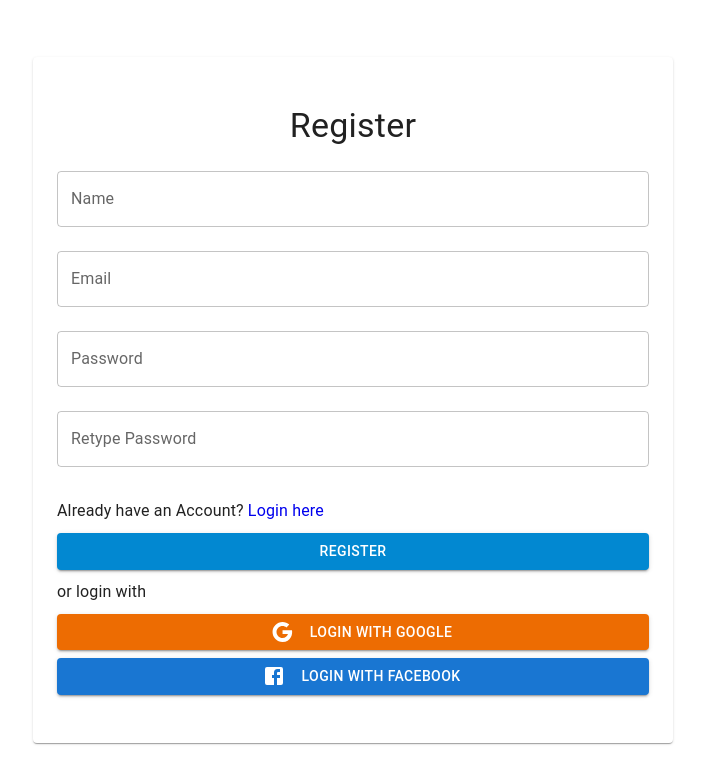
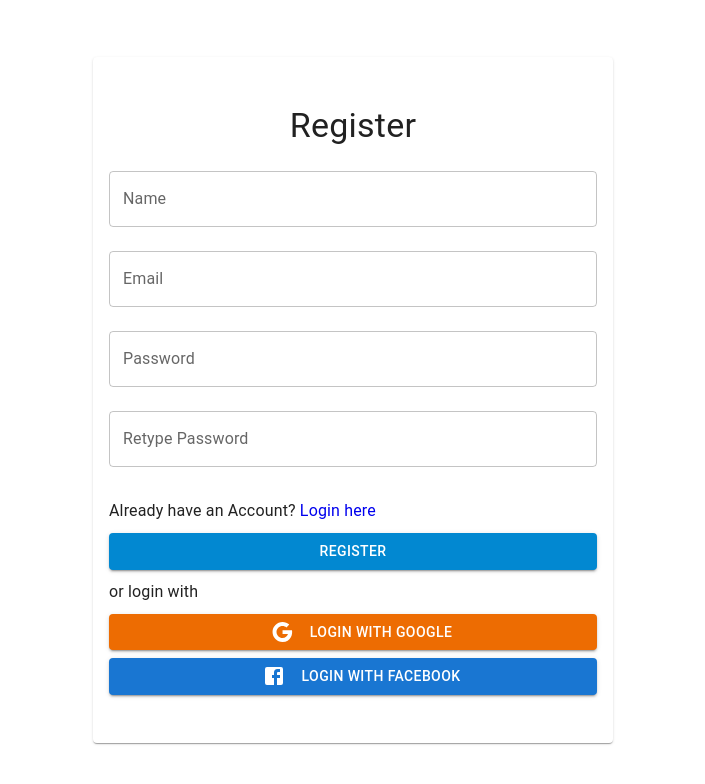
Before and after one commit to messManOrg/messMan, a React (Create React App) app: page /register in a window 1280 px wide. Shown: the top 784 px of the page, without its empty margins (287-992 px from the left). Built offline with nearby package versions, Linux system fonts and the light colour scheme.

Commit message:
create auth layout

```diff
--- /dev/null
+++ b/src/components/AuthLayout/index.tsx
@@ -0,0 +1,24 @@
+import { Card, Container } from '@mui/material';
+import { CardContainer } from '../Styles/style';
+
+const AuthLayout: React.FC = ({ children }) => {
+   return (
+      <>
+         <CardContainer>
+            <Container maxWidth='sm'>
+               <Card
+                  sx={{
+                     py: '3rem',
+                     px: '1rem',
+                     m: '1rem',
+                  }}
+               >
+                  {children}
+               </Card>
+            </Container>
+         </CardContainer>
+      </>
+   );
+};
+
+export default AuthLayout;
--- a/src/pages/ForgetPassword/index.tsx
+++ b/src/pages/ForgetPassword/index.tsx
@@ -1,20 +1,12 @@
-import { Button, Card, TextField, Typography } from '@mui/material';
+import { Button, TextField, Typography } from '@mui/material';
 import { Box } from '@mui/system';
 import React from 'react';
 import { Link } from 'react-router-dom';
-import { CardContainer } from './styles';
+import AuthLayout from '../../components/AuthLayout';
 
 export const ForgetPassword: React.FC = () => {
    return (
-      <CardContainer>
-         <Card
-            sx={{
-               width: { sm: '100%', md: '50%' },
-               py: '3rem',
-               px: '1.5rem',
-               m: '1rem',
-            }}
-         >
+      <AuthLayout>
          <Typography variant='h4' gutterBottom sx={{ textAlign: 'center' }}>
             Forget Password
          </Typography>
@@ -36,7 +28,6 @@ export const ForgetPassword: React.FC = () => {
                Register here
             </Link>
          </Typography>
-         </Card>
-      </CardContainer>
+      </AuthLayout>
    );
 };
--- a/src/pages/Login/index.tsx
+++ b/src/pages/Login/index.tsx
@@ -1,9 +1,9 @@
-import { Button, Typography, Card, Box, TextField } from '@mui/material';
+import { Button, Typography, Box, TextField } from '@mui/material';
 import { useLocation, useNavigate, Link } from 'react-router-dom';
 import { useAuth } from '../../store/context/auth/AuthProvider';
-import { CardContainer } from './styles';
 import GoogleIcon from '@mui/icons-material/Google';
 import FacebookIcon from '@mui/icons-material/Facebook';
+import AuthLayout from '../../components/AuthLayout';
 
 const Login: React.FC = () => {
    let navigate = useNavigate();
@@ -19,15 +19,7 @@ const Login: React.FC = () => {
    };
 
    return (
-      <CardContainer>
-         <Card
-            sx={{
-               width: { sm: '100%', md: '50%' },
-               py: '3rem',
-               px: '1.5rem',
-               m: '1rem',
-            }}
-         >
+      <AuthLayout>
          <Typography variant='h4' gutterBottom sx={{ textAlign: 'center' }}>
             Login
          </Typography>
@@ -95,8 +87,7 @@ const Login: React.FC = () => {
             <FacebookIcon sx={{ mx: '1rem' }} />
             Login With Facebook
          </Button>
-         </Card>
-      </CardContainer>
+      </AuthLayout>
    );
 };
 
--- a/src/pages/Login/styles.ts
+++ /dev/null
@@ -1,13 +0,0 @@
-import { styled } from '@mui/material';
-import Box from '@mui/material/Box';
-
-const CardContainer = styled(Box)({
-   display: 'flex',
-   alignItems: 'center',
-   justifyContent: 'center',
-   height: '100vh',
-   width: '100vw',
-});
-
-
-export { CardContainer };
--- a/src/pages/Register/index.tsx
+++ b/src/pages/Register/index.tsx
@@ -1,9 +1,9 @@
-import { Button, Typography, Card, Box, TextField } from '@mui/material';
+import { Button, Typography, Box, TextField } from '@mui/material';
 import { useLocation, useNavigate, Link } from 'react-router-dom';
 import { useAuth } from '../../store/context/auth/AuthProvider';
-import { CardContainer } from './styles';
 import GoogleIcon from '@mui/icons-material/Google';
 import FacebookIcon from '@mui/icons-material/Facebook';
+import AuthLayout from '../../components/AuthLayout';
 
 const Register: React.FC = () => {
    let navigate = useNavigate();
@@ -19,15 +19,7 @@ const Register: React.FC = () => {
    };
 
    return (
-      <CardContainer>
-         <Card
-            sx={{
-               width: { sm: '100%', md: '50%' },
-               py: '3rem',
-               px: '1.5rem',
-               m: '1rem',
-            }}
-         >
+      <AuthLayout>
          <Typography variant='h4' gutterBottom sx={{ textAlign: 'center' }}>
             Register
          </Typography>
@@ -95,8 +87,7 @@ const Register: React.FC = () => {
             <FacebookIcon sx={{ mx: '1rem' }} />
             Login With Facebook
          </Button>
-         </Card>
-      </CardContainer>
+      </AuthLayout>
    );
 };
 
--- a/src/pages/Register/styles.ts
+++ /dev/null
@@ -1,13 +0,0 @@
-import { styled } from '@mui/material';
-import Box from '@mui/material/Box';
-
-const CardContainer = styled(Box)({
-   display: 'flex',
-   alignItems: 'center',
-   justifyContent: 'center',
-   height: '100vh',
-   width: '100vw',
-});
-
-
-export { CardContainer };
```
Also changed, not shown: src/components/Styles/style.ts (renamed from src/pages/ForgetPassword/styles.ts). Lines whose indentation alone changed are shown as unchanged.
